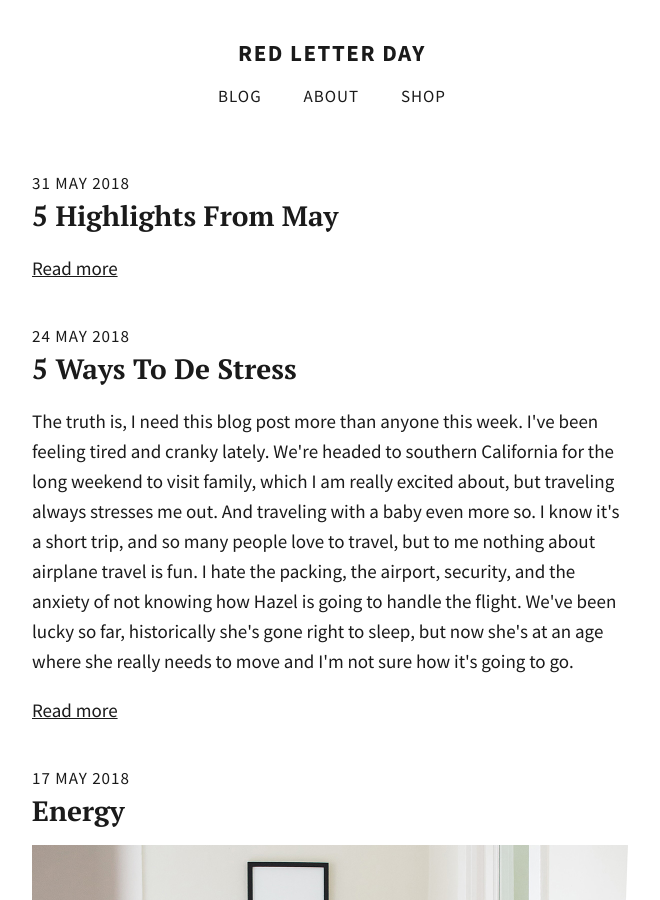
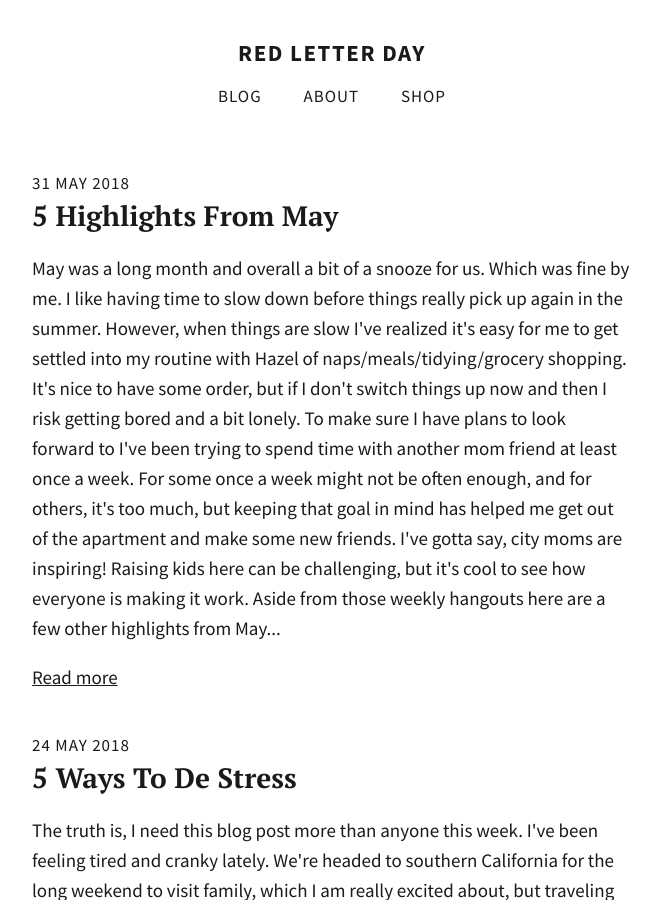
Before and after one commit to totiffany/totiffany.github.io, a Jekyll site: the page built from index.html, in a window 1280 px wide and 900 px high. Shown: the whole window, without its empty margins (308-968 px from the left). Built offline with Jekyll 4.4.1, drawn with Linux system fonts in a browser that asks for light colours.

Commit message:
Update 2018-05-31-5-Highlights-From-May.md

```diff
--- a/_posts/2018-05-31-5-Highlights-From-May.md
+++ b/_posts/2018-05-31-5-Highlights-From-May.md
@@ -1,5 +1,18 @@
 ---
 published: true
+description: >-
+  May was a long month and overall a bit of a snooze for us. Which was fine by
+  me. I like having time to slow down before things really pick up again in the
+  summer. However, when things are slow I've realized it's easy for me to get
+  settled into my routine with Hazel of naps/meals/tidying/grocery shopping.
+  It's nice to have some order, but if I don't switch things up now and then I
+  risk getting bored and a bit lonely. To make sure I have plans to look forward
+  to I've been trying to spend time with another mom friend at least once a
+  week. For some once a week might not be often enough, and for others, it's too
+  much, but keeping that goal in mind has helped me get out of the apartment and
+  make some new friends. I've gotta say, city moms are inspiring! Raising kids
+  here can be challenging, but it's cool to see how everyone is making it work.
+  Aside from those weekly hangouts here are a few other highlights from May...
 ---
 May was a long month and overall a bit of a snooze for us. Which was fine by me. I like having time to slow down before things really pick up again in the summer. However, when things are slow I've realized it's easy for me to get settled into my routine with Hazel of naps/meals/tidying/grocery shopping. It's nice to have some order, but if I don't switch things up now and then I risk getting bored and a bit lonely. To make sure I have plans to look forward to I've been trying to spend time with another mom friend at least once a week. For some once a week might not be often enough, and for others, it's too much, but keeping that goal in mind has helped me get out of the apartment and make some new friends. I've gotta say, city moms are inspiring! Raising kids here can be challenging, but it's cool to see how everyone is making it work. Aside from those weekly hangouts here are a few other highlights from May...
 
```
